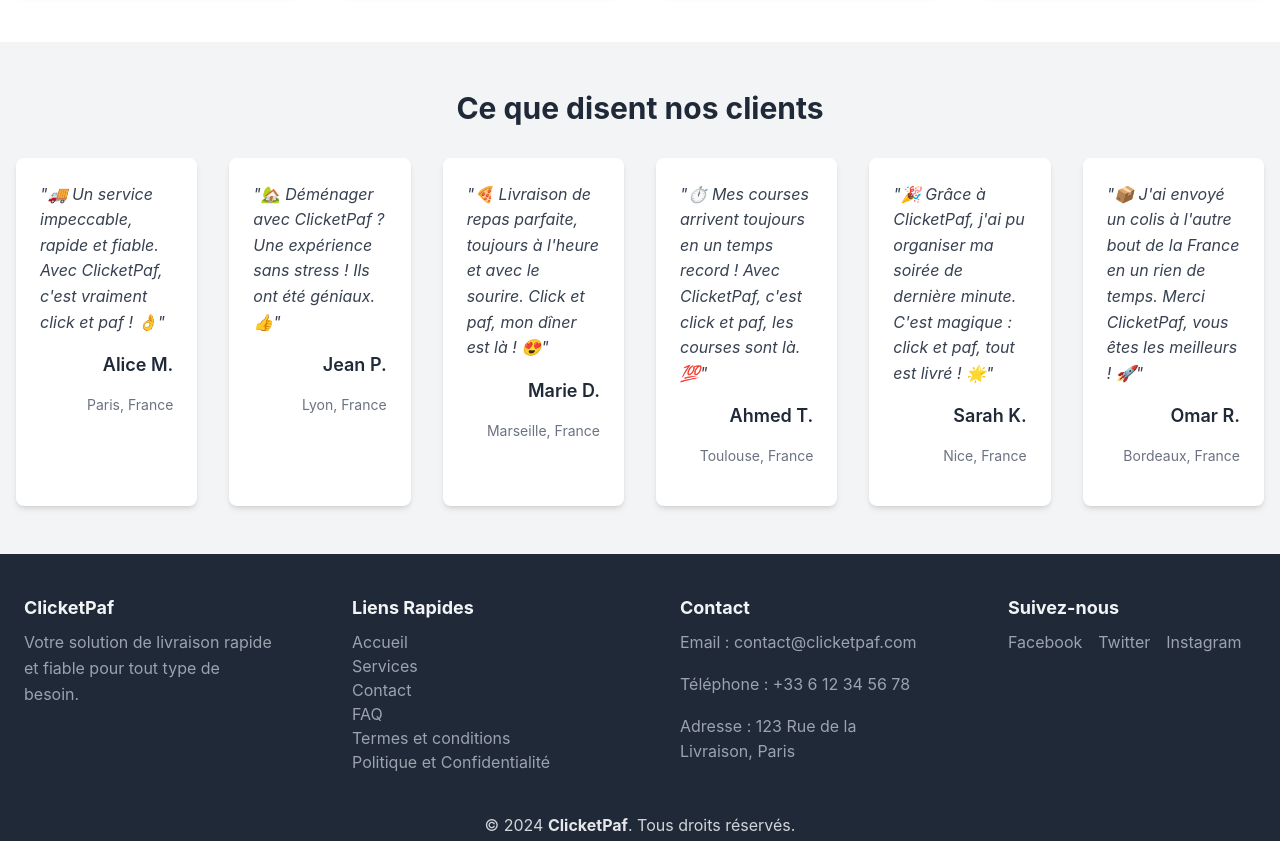
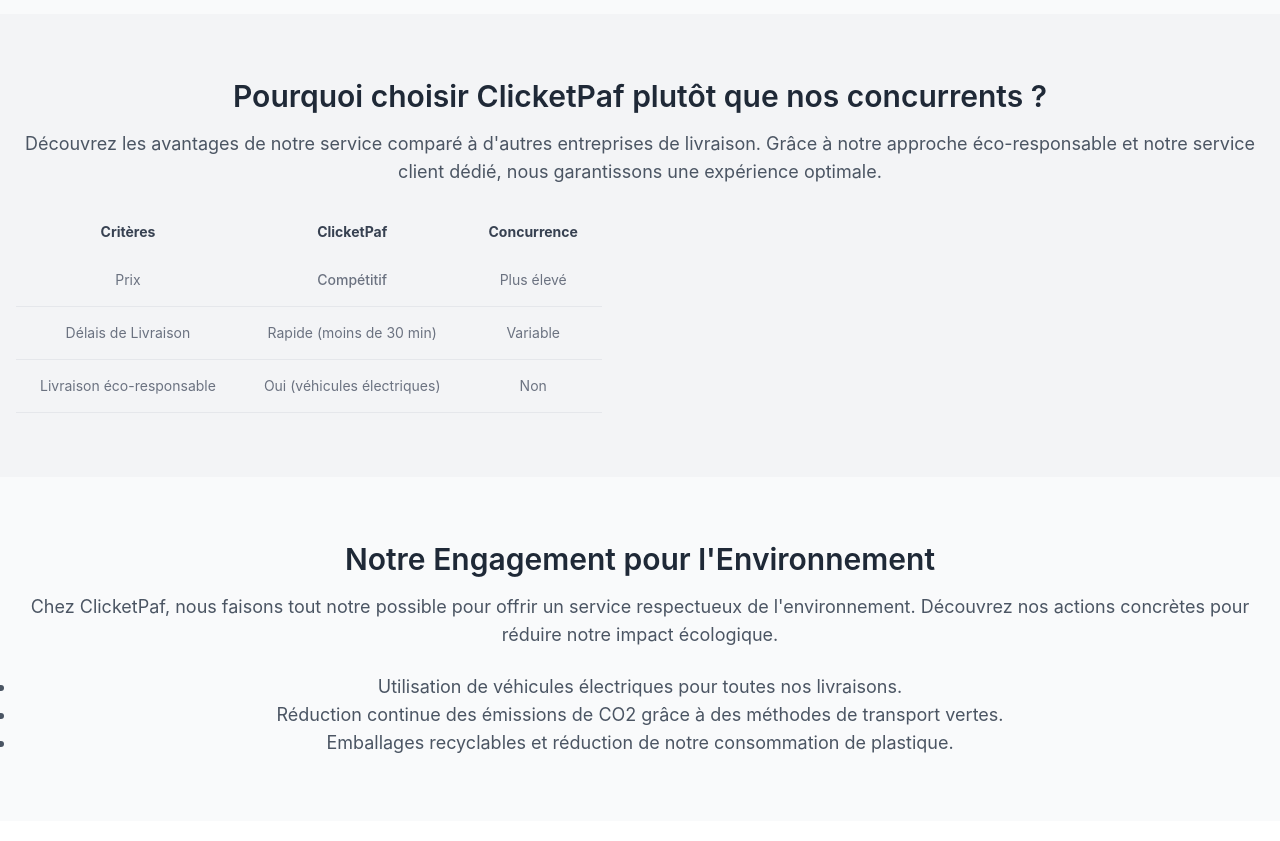
Before and after one commit to Lydia-BEDRI/clicketpaf, a website: page public/index.html in a window 1280 px wide. Shown: the part 1700-2541 px from the top of the page. Drawn offline with Linux system fonts and the light colour scheme.

Commit message:
feat: add new sections on company vision, environmental commitment, and partnerships to index.html

```diff
--- a/public/index.html
+++ b/public/index.html
@@ -217,6 +217,24 @@
       </div>
     </section>
 
+    <section class="bg-white py-16 px-4">
+      <div class="container mx-auto text-center">
+          <h2 class="text-3xl font-semibold text-gray-900 mb-4">Qui sommes-nous ?</h2>
+          <p class="text-lg text-gray-600 mb-4">
+              Chez ClicketPaf, nous croyons en la livraison rapide, fiable et responsable. Depuis notre création, notre mission a été de fournir une solution de livraison efficace tout en prenant soin de notre planète.
+          </p>
+          <h3 class="text-2xl font-semibold text-gray-800 mb-3">Notre vision</h3>
+          <p class="text-lg text-gray-600 mb-4">
+              Nous visons à devenir le leader dans le domaine des livraisons éco-responsables, en utilisant des technologies de pointe et des pratiques durables pour offrir un service rapide et sécurisé à nos clients.
+          </p>
+          <h3 class="text-2xl font-semibold text-gray-800 mb-3">Notre engagement pour l'environnement</h3>
+          <p class="text-lg text-gray-600">
+              ClicketPaf s'engage à réduire son empreinte carbone en privilégiant des véhicules écologiques pour nos livraisons. Nous adoptons des pratiques durables à chaque étape de notre service, de la collecte à la livraison.
+          </p>
+      </div>
+  </section>
+
+
     <!-- Services Section -->
     <section class="py-16">
       <div class="container mx-auto">
@@ -295,6 +313,58 @@
         </div>
       </div>
     </section>
+
+    <section class="bg-gray-100 py-16 px-4">
+      <div class="container mx-auto text-center">
+          <h2 class="text-3xl font-semibold text-gray-900 mb-4">Pourquoi choisir ClicketPaf plutôt que nos concurrents ?</h2>
+          <p class="text-lg text-gray-600 mb-6">
+              Découvrez les avantages de notre service comparé à d'autres entreprises de livraison. Grâce à notre approche éco-responsable et notre service client dédié, nous garantissons une expérience optimale.
+          </p>
+          <div class="overflow-x-auto relative">
+              <table class="min-w-full text-sm text-left text-gray-500 dark:text-gray-400">
+                  <thead class="bg-gray-200 text-xs text-gray-700 uppercase">
+                      <tr>
+                          <th scope="col" class="px-6 py-3">Critères</th>
+                          <th scope="col" class="px-6 py-3">ClicketPaf</th>
+                          <th scope="col" class="px-6 py-3">Concurrence</th>
+                      </tr>
+                  </thead>
+                  <tbody>
+                      <tr class="border-b">
+                          <td class="px-6 py-4">Prix</td>
+                          <td class="px-6 py-4 font-medium text-gray-900">Compétitif</td>
+                          <td class="px-6 py-4">Plus élevé</td>
+                      </tr>
+                      <tr class="border-b">
+                          <td class="px-6 py-4">Délais de Livraison</td>
+                          <td class="px-6 py-4">Rapide (moins de 30 min)</td>
+                          <td class="px-6 py-4">Variable</td>
+                      </tr>
+                      <tr class="border-b">
+                          <td class="px-6 py-4">Livraison éco-responsable</td>
+                          <td class="px-6 py-4">Oui (véhicules électriques)</td>
+                          <td class="px-6 py-4">Non</td>
+                      </tr>
+                  </tbody>
+              </table>
+          </div>
+      </div>
+  </section>
+
+  <section class="bg-green-50 py-16 px-4">
+    <div class="container mx-auto text-center">
+        <h2 class="text-3xl font-semibold text-gray-900 mb-4">Notre Engagement pour l'Environnement</h2>
+        <p class="text-lg text-gray-600 mb-6">
+            Chez ClicketPaf, nous faisons tout notre possible pour offrir un service respectueux de l'environnement. Découvrez nos actions concrètes pour réduire notre impact écologique.
+        </p>
+        <ul class="list-disc list-inside text-lg text-gray-600">
+            <li>Utilisation de véhicules électriques pour toutes nos livraisons.</li>
+            <li>Réduction continue des émissions de CO2 grâce à des méthodes de transport vertes.</li>
+            <li>Emballages recyclables et réduction de notre consommation de plastique.</li>
+        </ul>
+    </div>
+</section>
+
 
     <section id="blog" class="py-12 bg-white">
       <div class="container mx-auto px-4">
@@ -412,6 +482,24 @@
         </div>
       </div>
     </section>
+
+    <section class="bg-white py-16 px-4">
+      <div class="container mx-auto text-center">
+          <h2 class="text-3xl font-semibold text-gray-900 mb-4">Nos Partenariats et Collaborations</h2>
+          <p class="text-lg text-gray-600 mb-6">
+              Pour garantir une livraison rapide et de qualité, nous avons établi des partenariats solides avec de nombreux acteurs. Découvrez les partenaires de ClicketPaf et notre manière de collaborer ensemble.
+          </p>
+          <h3 class="text-2xl font-semibold text-gray-800 mb-3">Qui sont nos partenaires ?</h3>
+          <p class="text-lg text-gray-600 mb-4">
+              ClicketPaf collabore avec des restaurants, supermarchés et entreprises de déménagement pour offrir un service de livraison efficace et fiable. Nos partenaires nous aident à garantir la satisfaction de nos clients.
+          </p>
+          <h3 class="text-2xl font-semibold text-gray-800 mb-3">Comment ClicketPaf travaille avec ses partenaires ?</h3>
+          <p class="text-lg text-gray-600">
+              En partageant nos valeurs de rapidité, de fiabilité et d'éco-responsabilité, nous travaillons ensemble pour offrir des livraisons de qualité et à la demande. Grâce à cette collaboration, nous pouvons garantir des délais de livraison courts et un service sans faille.
+          </p>
+      </div>
+  </section>
+
     <button id="back-to-top" class="fixed bottom-6 right-6 bg-blue-600 text-white p-3 rounded-full shadow-lg hover:bg-blue-500">
       ↑
     </button>
```
